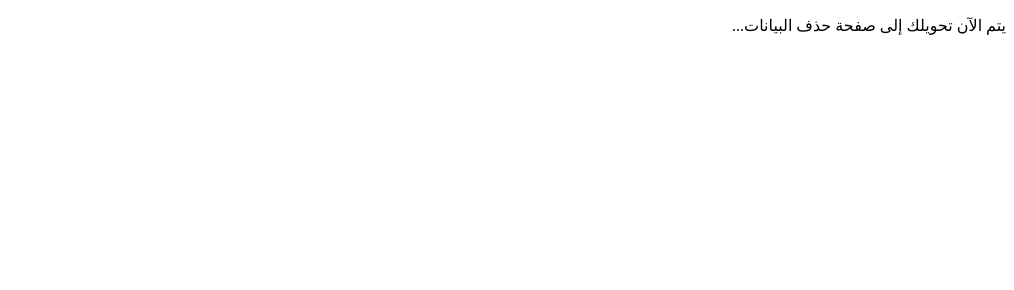
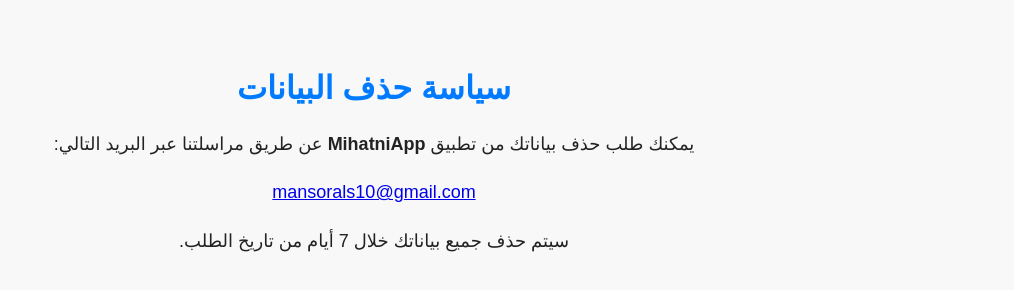
Before and after one commit to Mansorals/mihatniapp2, a plain HTML site: page delete-data.html in a window 1280 px wide. Shown: the whole page, without its empty margins (266-1280 px from the left). Drawn offline with Linux system fonts and the light colour scheme.

Commit message:
Update delete-data.html

```diff
--- a/delete-data.html
+++ b/delete-data.html
@@ -2,10 +2,29 @@
 <html lang="ar" dir="rtl">
 <head>
   <meta charset="UTF-8">
-  <meta http-equiv="refresh" content="0; url=delete-data.html">
-  <title>جارٍ التحويل...</title>
+  <meta name="viewport" content="width=device-width, initial-scale=1.0">
+  <title>MihatniApp - حذف البيانات</title>
+  <style>
+    body {
+      font-family: 'Cairo', sans-serif;
+      background-color: #f8f8f8;
+      color: #222;
+      text-align: center;
+      padding: 40px;
+    }
+    h1 {
+      color: #007bff;
+    }
+    p {
+      font-size: 18px;
+      line-height: 1.7;
+    }
+  </style>
 </head>
 <body>
-  <p>يتم الآن تحويلك إلى صفحة حذف البيانات...</p>
+  <h1>سياسة حذف البيانات</h1>
+  <p>يمكنك طلب حذف بياناتك من تطبيق <strong>MihatniApp</strong> عن طريق مراسلتنا عبر البريد التالي:</p>
+  <p><a href="mailto:mansorals10@gmail.com">mansorals10@gmail.com</a></p>
+  <p>سيتم حذف جميع بياناتك خلال 7 أيام من تاريخ الطلب.</p>
 </body>
 </html>
```
